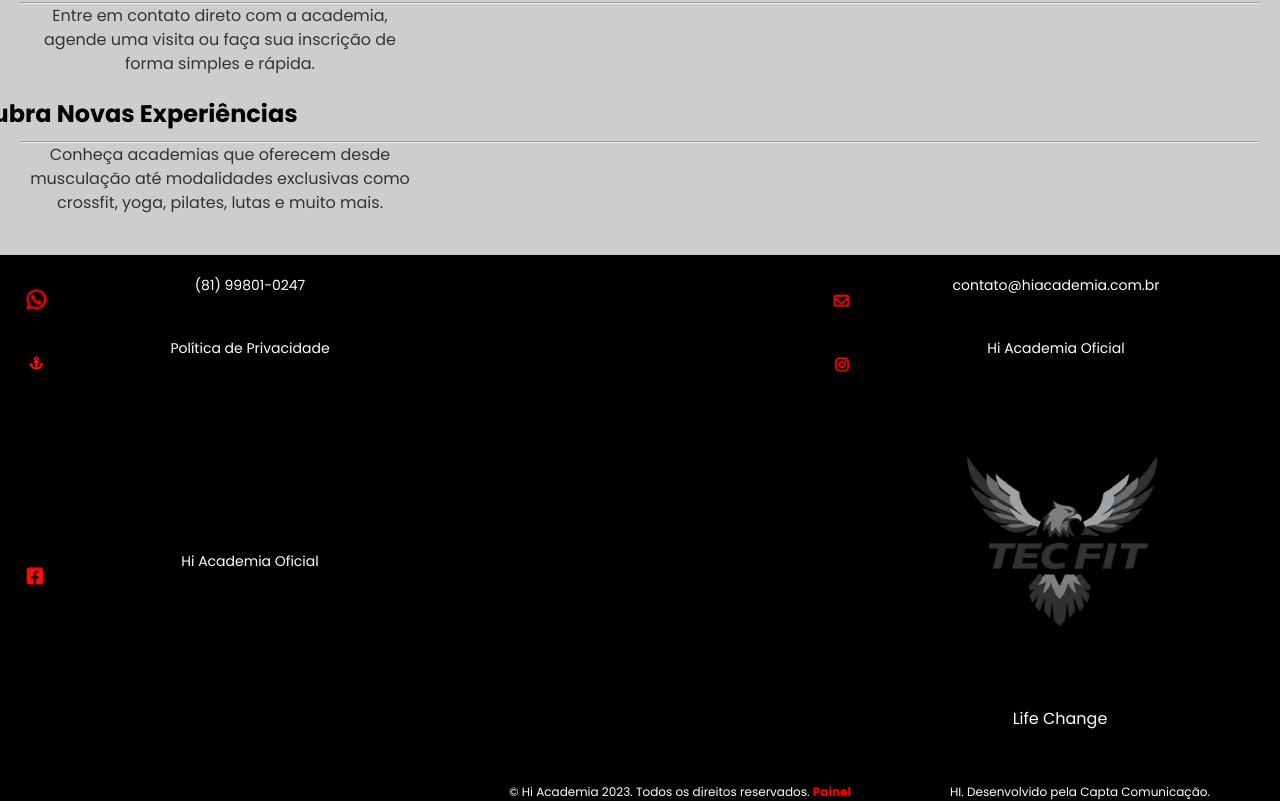
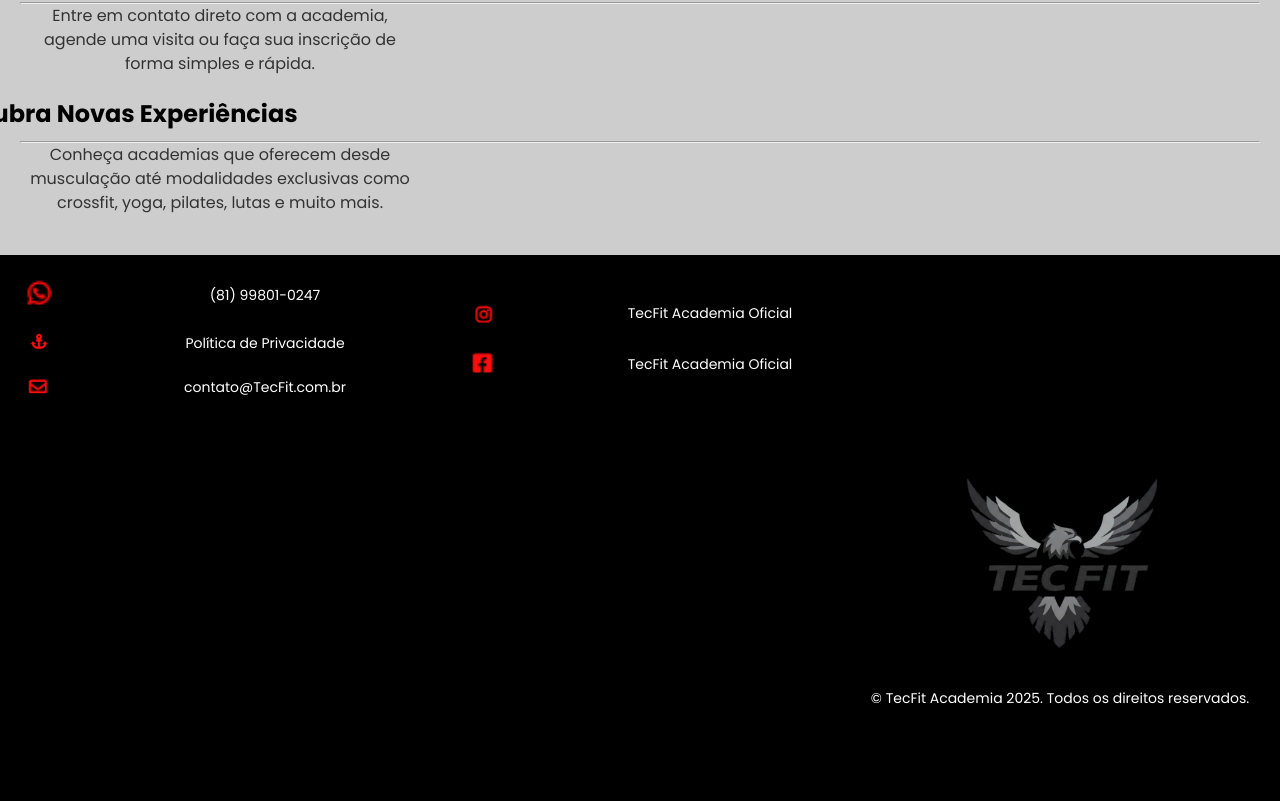
Before and after one commit to michaelazev/tecfit, a React (Create React App) app: page /sobre in a window 1280 px wide. Shown: the part 2655-3456 px from the top of the page. After the commit the page ends 3416 px from the top, so only its background shows below. Built offline with nearby package versions, Linux system fonts and the light colour scheme.

Commit message:
sobre corrij

```diff
--- a/src/pages/sobre.js
+++ b/src/pages/sobre.js
@@ -148,33 +148,44 @@ function Sobre() {
       </div>
       <div class="contato">
         <div class="item">
+          <div className="grupo_1">
+            <div class="item">
               <img src="/img/WhatsApp .png" alt="WhatsApp" />
               <p>(81) 99801-0247</p>
             </div>
             <div class="item">
-        <img src="/img/Email.png" alt="Email" />
-        <p>contato@hiacademia.com.br</p>
+              <img src="/img/privacy.png" alt="Política de Privacidade" />
+              <a href="https://www.freeprivacypolicy.com/live/f5e85019-3d91-47f3-9cd2-ea7e82cd618b">
+                <p>Política de Privacidade</p>
+              </a>
+
             </div>
             <div class="item">
-        <img src="/img/Privacy.png" alt="Política de Privacidade" />
-        <p>Política de Privacidade</p>
+              <img src="/img/Email.png" alt="Email" />
+              <p>contato@TecFit.com.br</p>
             </div>
+          </div>
+          <div className="grupo_2">
             <div class="item">
               <img src="/img/Instagram.png" alt="Instagram" />
-        <p>Hi Academia Oficial</p>
+              <p>TecFit Academia Oficial</p>
             </div>
             <div class="item">
               <img src="/img/Facebook.png" alt="Facebook" />
-        <p>Hi Academia Oficial</p>
+              <p>TecFit Academia Oficial</p>
             </div>
+          </div>
+        </div>
+
+
+
         <div class="logo">
           <img src="/img/tec_fit-removebg-preview.png" alt="Hi Academia Logo" />
-        <p>Life Change</p>
+          <p className="footer_text">© TecFit Academia 2025. Todos os direitos reservados.</p>
         </div>
       </div>
       <div class="footer">
-        <p>© Hi Academia 2023. Todos os direitos reservados. <span class="painel">Painel</span></p>
-        <p>HI. Desenvolvido pela Capta Comunicação.</p>
+
       </div>
     </div>
   );
```
Lines whose indentation alone changed are shown as unchanged.
